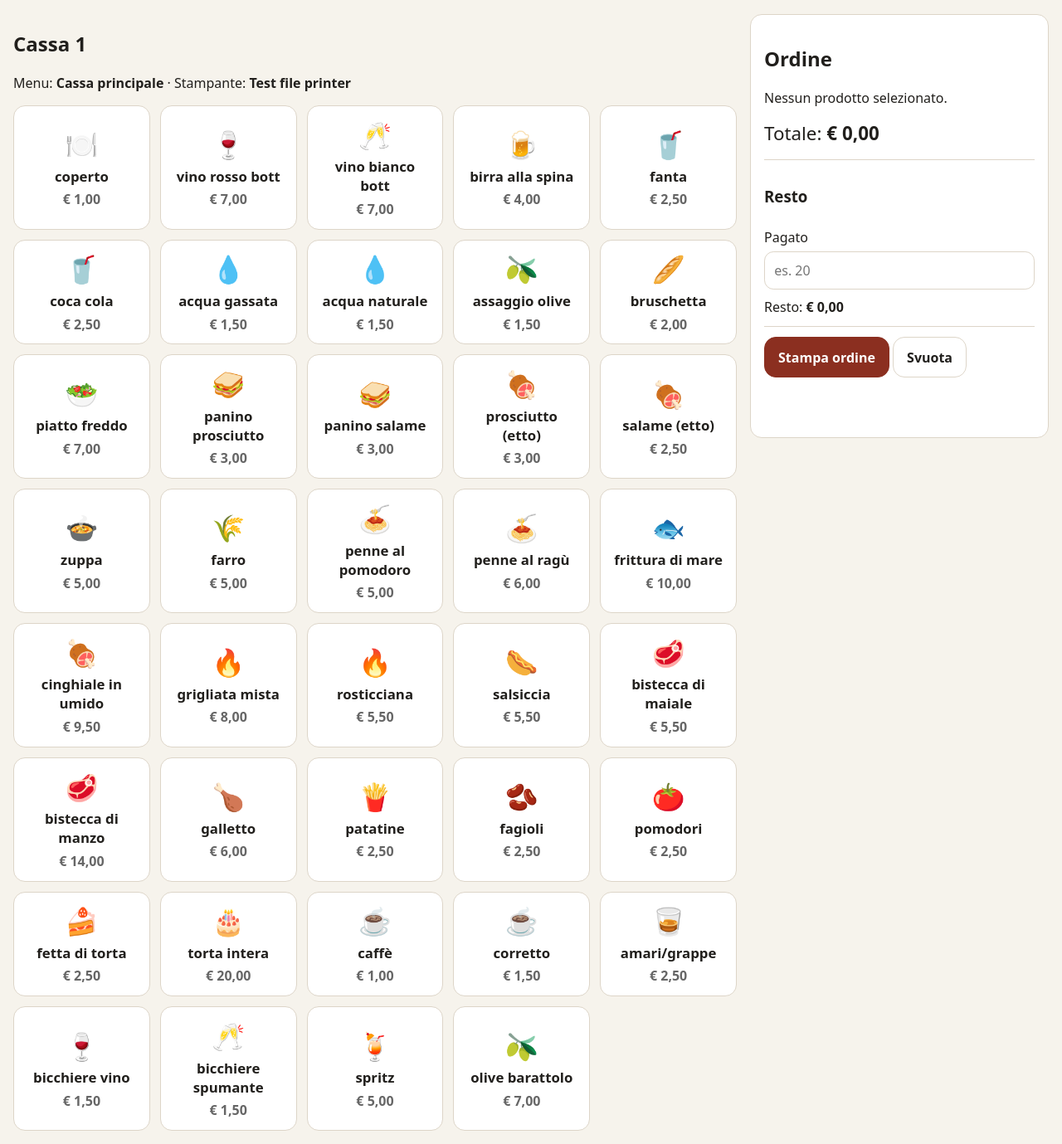
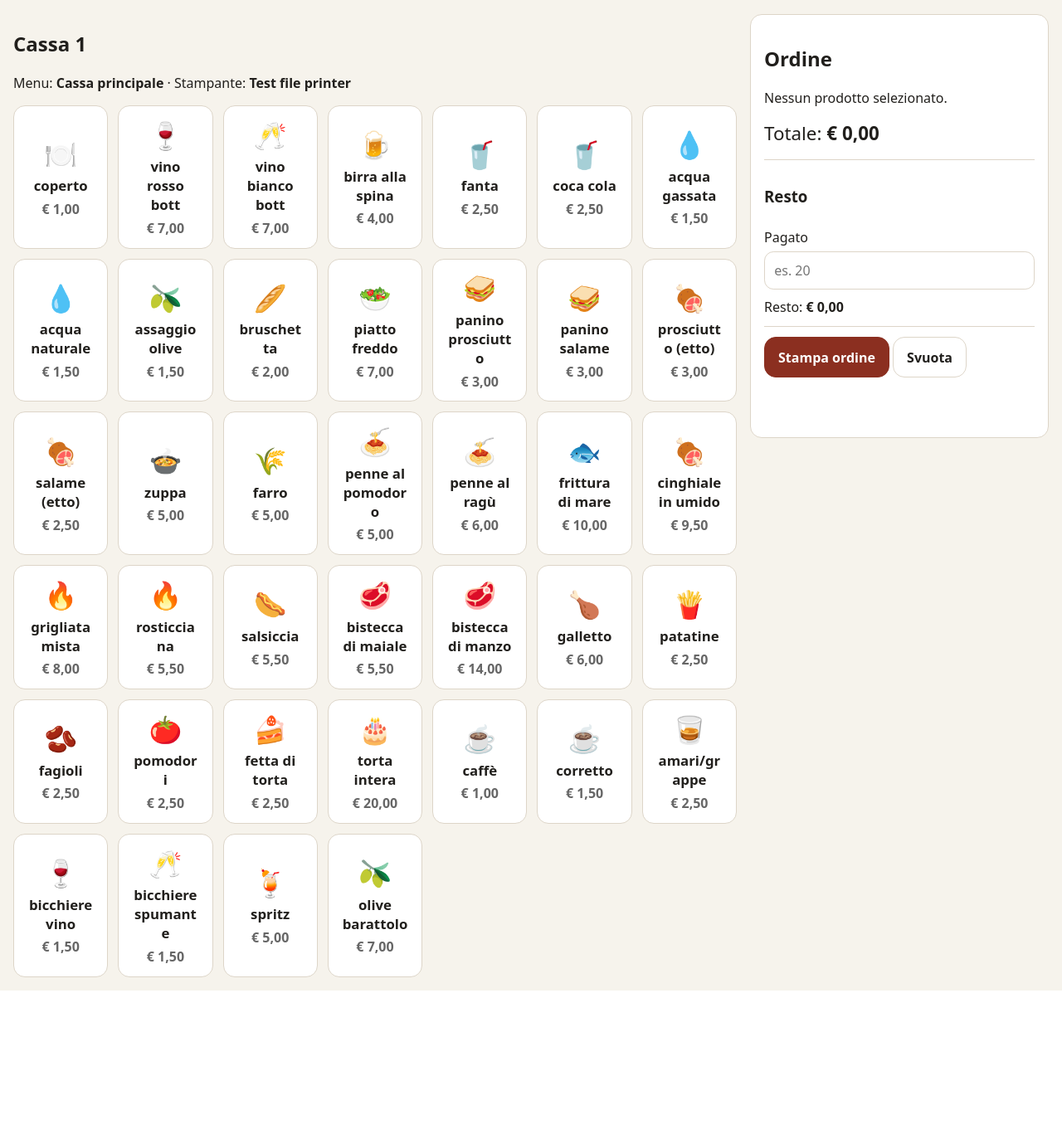
Before and after one commit to mugnozzo/msg3, a FastAPI app: page /cashier/1 in a window 1280 px wide. Shown: the part 47-1426 px from the top of the page at 83% size. After the commit the page ends 1241 px from the top, so only its background shows below. Run offline with FastAPI, Linux system fonts and the light colour scheme; data comes from the database, SQL or seed files in the repository.

Commit message:
Small change in grid style

```diff
--- a/app/static/css/cashier.css
+++ b/app/static/css/cashier.css
@@ -6,7 +6,7 @@
 
 .product-grid {
   display: grid;
-  grid-template-columns: repeat(auto-fill, minmax(145px, 1fr));
+  grid-template-columns: repeat(auto-fill, minmax(100px, 1fr));
   gap: .75rem;
 }
 
@@ -16,6 +16,7 @@
   gap: .35rem;
   align-content: center;
   text-align: center;
+  word-break: break-word;
 }
 
 .product-button .icon { font-size: 2rem; }
```
